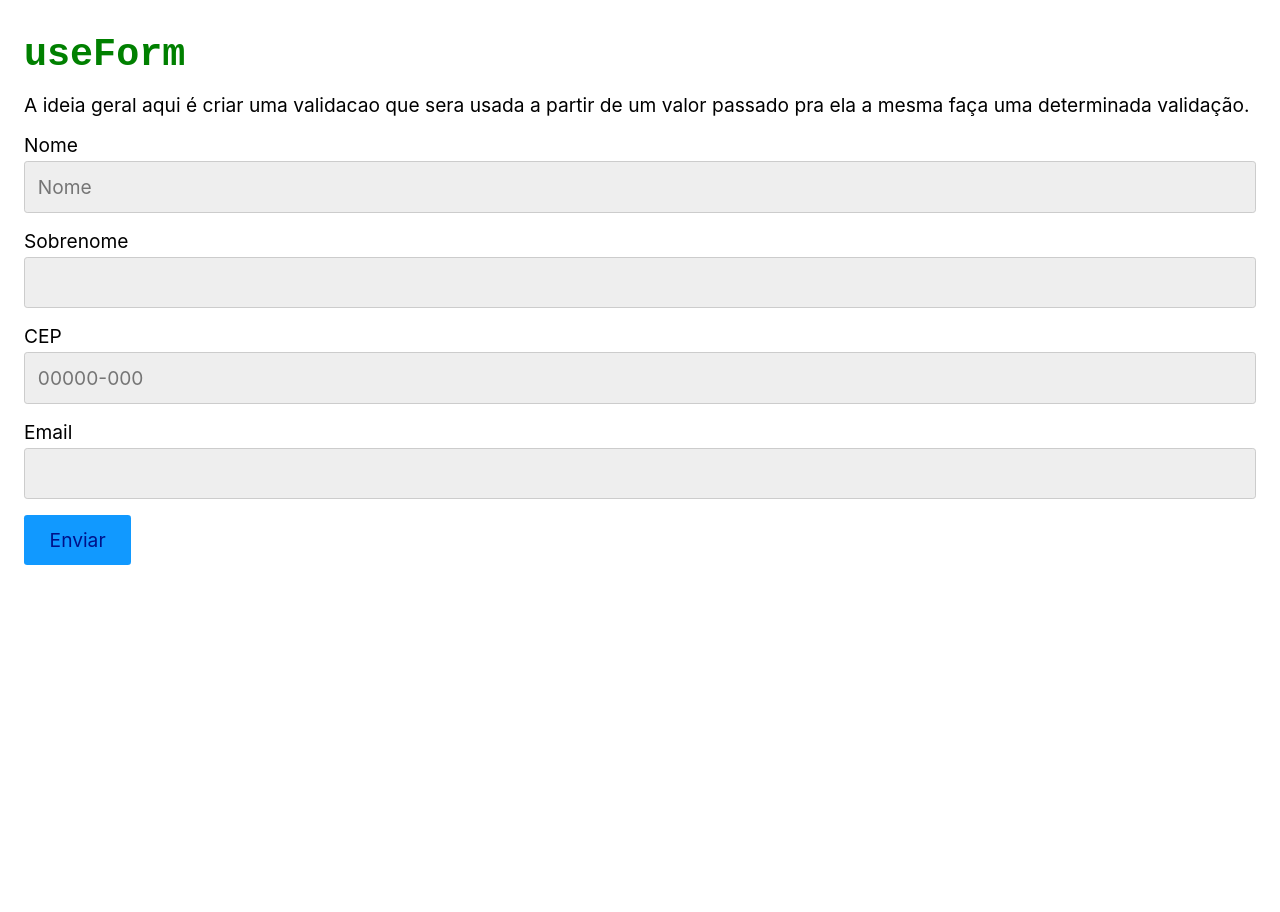
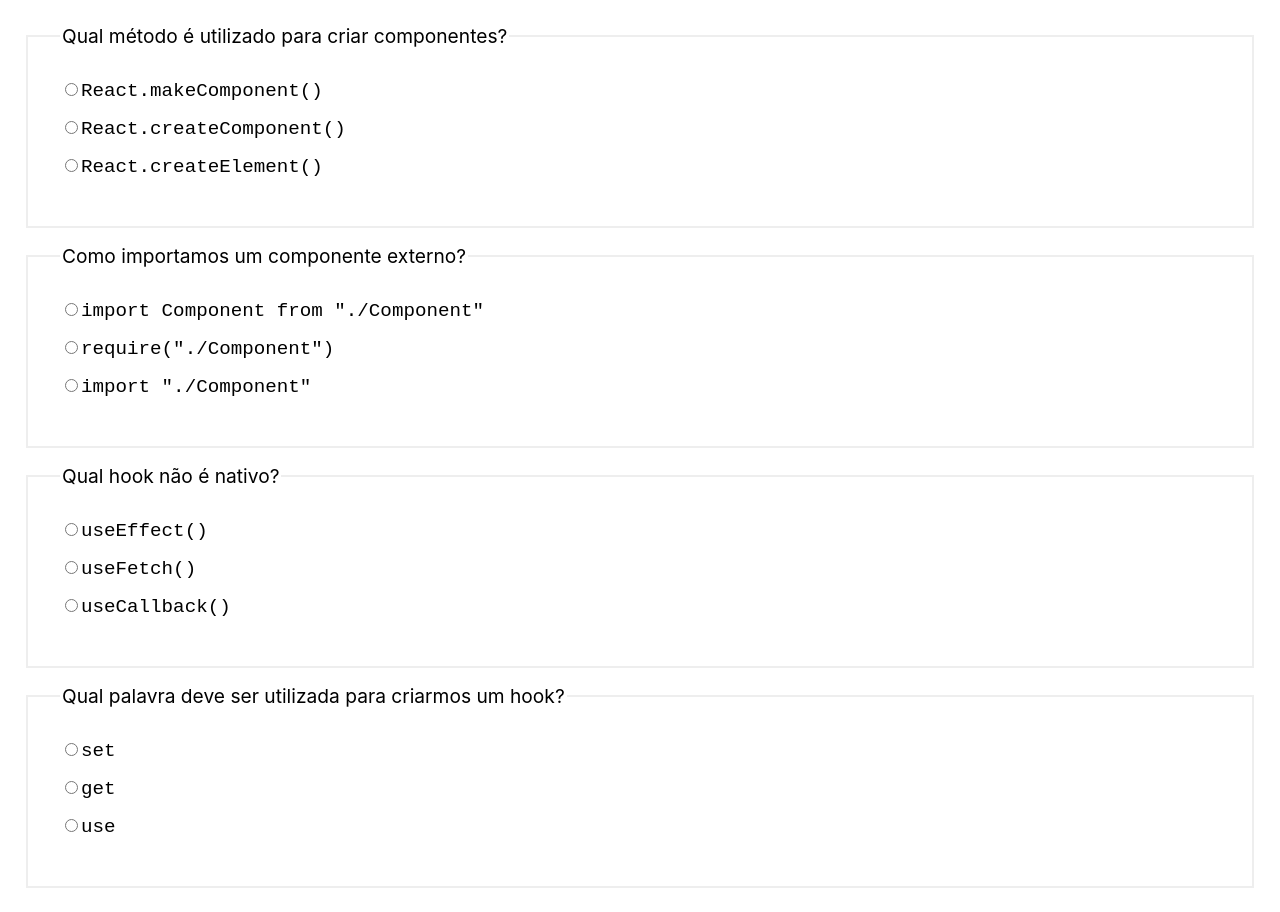
Before and after one commit to renanssantos1/react-completo-Origamid, a React (Create React App) app in the folder react-para-iniciantes/0205/meuapp/: page / in a window 1280 px wide. Before the commit the page ends 800 px from the top, so only its background shows below. Built offline with nearby package versions, Linux system fonts and the light colour scheme.

Commit message:
esqueleto dos exericios

```diff
--- a/react-para-iniciantes/0205/meuapp/src/App.js
+++ b/react-para-iniciantes/0205/meuapp/src/App.js
@@ -1,10 +1,10 @@
 import React from "react";
-import FormValidation from "./components/0411/FormValidation";
+import DesafioFormularios from "./components/0412/DesafioFormularios";
 
 const App = () => {
   return (
     <div>
-      <FormValidation />
+      <DesafioFormularios />
     </div>
   );
 };
--- /dev/null
+++ b/react-para-iniciantes/0205/meuapp/src/components/0412/DesafioFormularios.js
@@ -0,0 +1,57 @@
+import React from "react";
+import Radio from "./Radio";
+
+const perguntas = [
+  {
+    pergunta: "Qual método é utilizado para criar componentes?",
+    options: [
+      "React.makeComponent()",
+      "React.createComponent()",
+      "React.createElement()",
+    ],
+    resposta: "React.createElement()",
+    id: "p1",
+  },
+  {
+    pergunta: "Como importamos um componente externo?",
+    options: [
+      'import Component from "./Component"',
+      'require("./Component")',
+      'import "./Component"',
+    ],
+    resposta: 'import Component from "./Component"',
+    id: "p2",
+  },
+  {
+    pergunta: "Qual hook não é nativo?",
+    options: ["useEffect()", "useFetch()", "useCallback()"],
+    resposta: "useFetch()",
+    id: "p3",
+  },
+  {
+    pergunta: "Qual palavra deve ser utilizada para criarmos um hook?",
+    options: ["set", "get", "use"],
+    resposta: "use",
+    id: "p4",
+  },
+];
+
+function DesafioFormularios() {
+  const [resposta, setResposta] = React.useState("");
+
+  return (
+    <form>
+      {perguntas.map((pergunta) => (
+        <Radio
+          value={resposta}
+          setValue={setResposta}
+          onChange={() => {}}
+          key={pergunta}
+          {...pergunta}
+        />
+      ))}
+    </form>
+  );
+}
+
+export default DesafioFormularios;
--- /dev/null
+++ b/react-para-iniciantes/0205/meuapp/src/components/0412/Radio.js
@@ -0,0 +1,34 @@
+import React from "react";
+
+function Radio({ pergunta, id, options, value, onChange }) {
+  return (
+    <fieldset
+      style={{
+        padding: "2rem",
+        marginBottom: "1rem",
+        border: "2px solid #eee",
+      }}
+    >
+      <legend> {pergunta}</legend>
+
+      {options.map((option) => (
+        <label
+          key={option}
+          htmlFor={id}
+          style={{ marginBottom: "1rem", fontFamily: "monospace" }}
+        >
+          <input
+            type="radio"
+            value={option}
+            id={id}
+            onChange={onChange}
+            checked={value === option}
+          />
+          {option}
+        </label>
+      ))}
+    </fieldset>
+  );
+}
+
+export default Radio;
```
